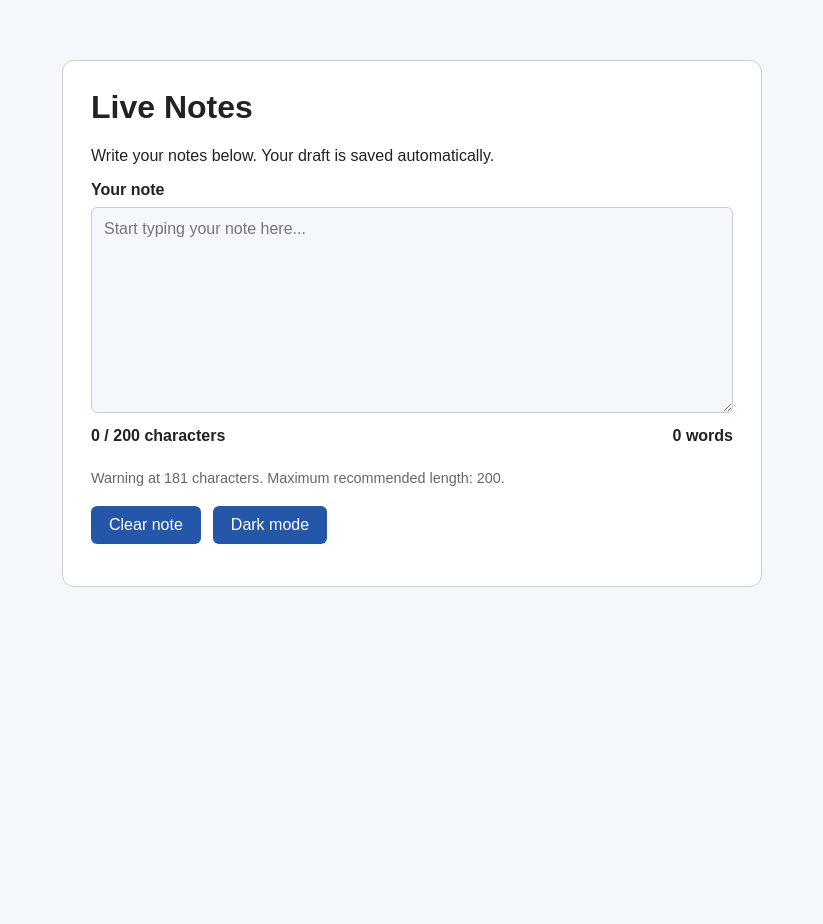
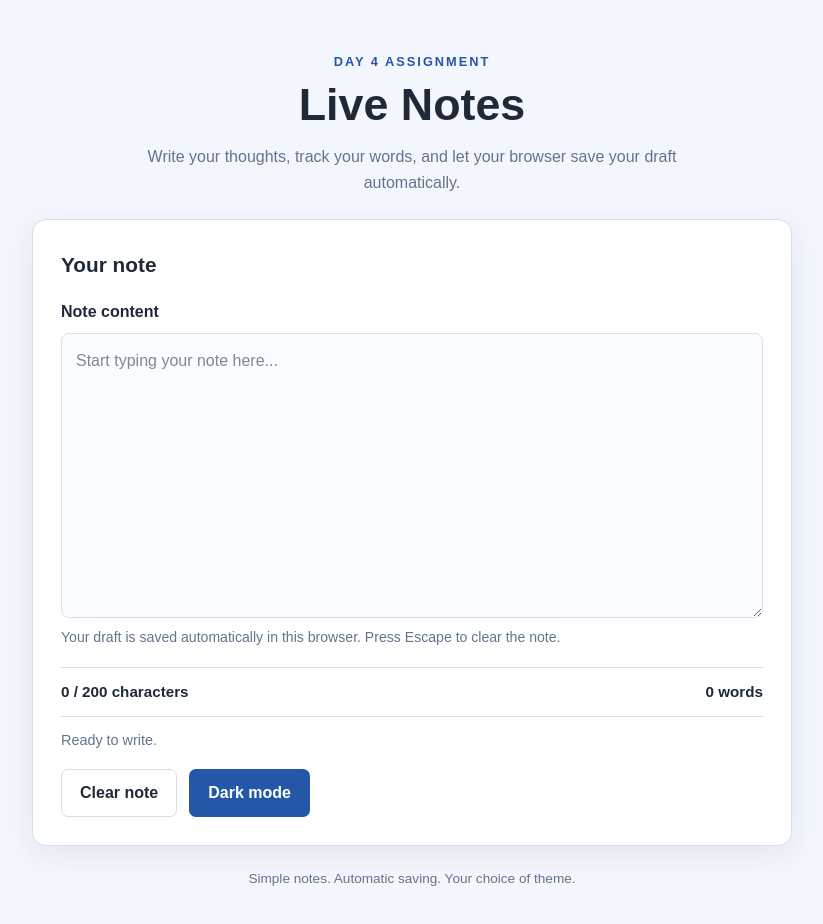
Before and after one commit to ndegwaelizabeth03-a11y/web-foundations-days, a plain HTML site: page day4/index.html in a window 1280 px wide. Shown: the whole page, without its empty margins (228-1051 px from the left). Before the commit the page ends 800 px from the top, so only its background shows below. Drawn offline with Linux system fonts and the light colour scheme.

Commit message:
Day 4 assignment

```diff
--- a/day4/index.html
+++ b/day4/index.html
@@ -4,36 +4,80 @@
 <head>
     <meta charset="UTF-8">
     <meta name="viewport" content="width=device-width, initial-scale=1.0">
-    <title>Day 4 - Live Notes</title>
+
+    <meta
+        name="description"
+        content="A simple notes app with live character and word counts, automatic draft saving, and a dark theme."
+    >
+
+    <title>Live Notes | Day 4</title>
+
     <link rel="stylesheet" href="style.css">
     <script src="script.js" defer></script>
 </head>
 <body>
     <main class="container">
+        <header class="page-header">
+            <p class="eyebrow">DAY 4 ASSIGNMENT</p>
             <h1>Live Notes</h1>
-        <p>Write your notes below. Your draft is saved automatically.</p>
+            <p class="intro">
+                Write your thoughts, track your words, and let your
+                browser save your draft automatically.
+            </p>
+        </header>
 
-        <label for="note-text">Your note</label>
+        <section class="notes-panel" aria-labelledby="note-heading">
+            <h2 id="note-heading">Your note</h2>
+
+            <label for="note-text">Note content</label>
+
             <textarea
                 id="note-text"
                 rows="10"
                 maxlength="5000"
                 placeholder="Start typing your note here..."
+                aria-describedby="note-help char-count word-count"
             ></textarea>
 
+            <p id="note-help" class="hint">
+                Your draft is saved automatically in this browser.
+                Press Escape to clear the note.
+            </p>
+
             <div class="counter-container">
-            <p id="char-count">0 / 200 characters</p>
-            <p id="word-count">0 words</p>
+                <p
+                    id="char-count"
+                    aria-live="polite"
+                    aria-atomic="true"
+                >0 / 200 characters</p>
+
+                <p
+                    id="word-count"
+                    aria-live="polite"
+                    aria-atomic="true"
+                >0 words</p>
             </div>
 
-        <p class="hint">Warning at 181 characters. Maximum recommended length: 200.</p>
+            <p id="status" class="status" role="status">
+                Ready to write.
+            </p>
 
             <div class="buttons">
-            <button id="clear-btn" type="button">Clear note</button>
-            <button id="theme-toggle" type="button">Dark mode</button>
+                <button id="clear-btn" type="button">
+                    Clear note
+                </button>
+
+                <button
+                    id="theme-toggle"
+                    type="button"
+                    aria-pressed="false"
+                >Dark mode</button>
             </div>
+        </section>
 
-        <p id="status" aria-live="polite"></p>
+        <footer class="page-footer">
+            <p>Simple notes. Automatic saving. Your choice of theme.</p>
+        </footer>
     </main>
 </body>
 </html>
--- a/day4/script.js
+++ b/day4/script.js
@@ -1,4 +1,7 @@
 
+"use strict";
+
+// Select the HTML elements.
 const noteText = document.getElementById("note-text");
 const charCount = document.getElementById("char-count");
 const wordCount = document.getElementById("word-count");
@@ -6,20 +9,25 @@ const clearBtn = document.getElementById("clear-btn");
 const themeToggle = document.getElementById("theme-toggle");
 const status = document.getElementById("status");
 
+// Keys used to store data in localStorage.
 const DRAFT_KEY = "day4-note-draft";
 const THEME_KEY = "day4-theme";
 
+// Update the character count, word count and warning classes.
 function updateCounts() {
     const text = noteText.value;
     const characters = text.length;
 
-    const words = text.trim() === ""
+    const trimmedText = text.trim();
+
+    const words = trimmedText === ""
         ? 0
-        : text.trim().split(/\s+/).length;
+        : trimmedText.split(/\s+/).length;
 
     charCount.textContent = `${characters} / 200 characters`;
     wordCount.textContent = `${words} words`;
 
+    // Remove old warning classes before checking the new count.
     charCount.classList.remove("warning", "over");
 
     if (characters > 200) {
@@ -29,58 +37,98 @@ function updateCounts() {
     }
 }
 
+// Save the current note as a draft.
 function saveDraft() {
+    try {
         localStorage.setItem(DRAFT_KEY, noteText.value);
+    } catch (error) {
+        status.textContent = "Draft could not be saved in this browser.";
+    }
 }
 
+// Clear the note, counters and saved draft.
 function clearNote() {
     noteText.value = "";
+
+    try {
         localStorage.removeItem(DRAFT_KEY);
-    updateCounts();
-    status.textContent = "Note cleared.";
+        status.textContent = "Note cleared. Draft removed.";
+    } catch (error) {
+        status.textContent = "Note cleared, but the saved draft could not be removed.";
     }
 
+    updateCounts();
+}
+
+// Apply the selected theme and update the button.
 function applyTheme(isDark) {
     document.body.classList.toggle("dark", isDark);
-    themeToggle.textContent = isDark ? "Light mode" : "Dark mode";
+
+    themeToggle.textContent = isDark
+        ? "Light mode"
+        : "Dark mode";
+
+    themeToggle.setAttribute("aria-pressed", String(isDark));
 }
 
+// Save the selected theme.
+function saveTheme(isDark) {
+    try {
+        localStorage.setItem(THEME_KEY, isDark ? "dark" : "light");
+    } catch (error) {
+        status.textContent = "Theme changed, but the preference could not be saved.";
+    }
+}
+
+// Switch between light mode and dark mode.
 function toggleTheme() {
     const isDark = !document.body.classList.contains("dark");
 
     applyTheme(isDark);
-    localStorage.setItem(THEME_KEY, isDark ? "dark" : "light");
+    saveTheme(isDark);
 }
 
-// Restore the saved draft when the page loads.
+// Restore the saved note when the page loads.
+try {
     const savedDraft = localStorage.getItem(DRAFT_KEY);
 
     if (savedDraft !== null) {
         noteText.value = savedDraft;
     }
+} catch (error) {
+    status.textContent = "Saved draft could not be accessed.";
+}
 
-// Restore the saved theme.
+// Restore the saved theme when the page loads.
+try {
     const savedTheme = localStorage.getItem(THEME_KEY);
+
     applyTheme(savedTheme === "dark");
+} catch (error) {
+    applyTheme(false);
+}
 
-// Display the correct counters on page load.
+// Show the correct counters for the initial or restored note.
 updateCounts();
 
-// Update counters and save the draft whenever the user types.
-noteText.addEventListener("input", () => {
+// Save the draft and update counters whenever the user types.
+noteText.addEventListener("input", function () {
     updateCounts();
     saveDraft();
-    status.textContent = "Draft saved.";
+
+    if (status.textContent !== "Draft could not be saved in this browser.") {
+        status.textContent = "Draft saved automatically.";
+    }
 });
 
 // Clear the note when the Clear button is clicked.
 clearBtn.addEventListener("click", clearNote);
 
-// Toggle and remember the theme.
+// Toggle the theme when the theme button is clicked.
 themeToggle.addEventListener("click", toggleTheme);
 
-// Clear the note when Escape is pressed inside the textarea.
-noteText.addEventListener("keydown", (event) => {
+// Pressing Escape inside the textarea clears the note.
+noteText.addEventListener("keydown", function (event) {
     if (event.key === "Escape") {
         clearNote();
     }
--- a/day4/style.css
+++ b/day4/style.css
@@ -1,22 +1,32 @@
 
 :root {
-    --bg-color: #f4f7fb;
-    --text-color: #222222;
+    color-scheme: light;
+
+    --bg-color: #f3f6fc;
+    --text-color: #202938;
     --panel-color: #ffffff;
-    --border-color: #cccccc;
+    --border-color: #d6deeb;
+    --input-bg: #fbfcff;
     --button-color: #2457a7;
     --button-text: #ffffff;
-    --muted-color: #666666;
+    --muted-color: #64748b;
+    --accent-color: #2457a7;
+    --shadow-color: rgb(25 45 80 / 8%);
 }
 
 body.dark {
-    --bg-color: #171923;
-    --text-color: #f1f1f1;
-    --panel-color: #252a38;
-    --border-color: #555d70;
-    --button-color: #537fd5;
+    color-scheme: dark;
+
+    --bg-color: #141925;
+    --text-color: #edf2fa;
+    --panel-color: #202838;
+    --border-color: #414d63;
+    --input-bg: #171e2b;
+    --button-color: #527ed1;
     --button-text: #ffffff;
-    --muted-color: #c1c7d0;
+    --muted-color: #b6c1d3;
+    --accent-color: #91b5ff;
+    --shadow-color: rgb(0 0 0 / 20%);
 }
 
 * {
@@ -24,25 +34,60 @@ body.dark {
 }
 
 body {
+    min-height: 100vh;
     margin: 0;
-    padding: 30px 16px;
-    font-family: Arial, sans-serif;
+    padding: 32px 16px;
+    font-family: Arial, Helvetica, sans-serif;
+    line-height: 1.6;
     background-color: var(--bg-color);
     color: var(--text-color);
-    transition: background-color 0.2s, color 0.2s;
+    transition:
+        background-color 0.2s ease,
+        color 0.2s ease;
 }
 
 .container {
-    max-width: 700px;
-    margin: 30px auto;
+    width: 100%;
+    max-width: 760px;
+    margin: 20px auto;
+}
+
+.page-header {
+    margin-bottom: 24px;
+    text-align: center;
+}
+
+.eyebrow {
+    margin-bottom: 6px;
+    color: var(--accent-color);
+    font-size: 0.8rem;
+    font-weight: bold;
+    letter-spacing: 2px;
+}
+
+h1 {
+    margin: 0;
+    font-size: clamp(2rem, 5vw, 2.8rem);
+    line-height: 1.2;
+}
+
+.intro {
+    max-width: 540px;
+    margin: 12px auto 0;
+    color: var(--muted-color);
+}
+
+.notes-panel {
     padding: 28px;
     background-color: var(--panel-color);
     border: 1px solid var(--border-color);
-    border-radius: 12px;
+    border-radius: 14px;
+    box-shadow: 0 8px 28px var(--shadow-color);
 }
 
-h1 {
+h2 {
     margin-top: 0;
+    font-size: 1.3rem;
 }
 
 label {
@@ -52,14 +97,26 @@ label {
 }
 
 textarea {
+    display: block;
     width: 100%;
-    padding: 12px;
+    min-height: 220px;
+    padding: 14px;
+    border: 1px solid var(--border-color);
+    border-radius: 8px;
+    background-color: var(--input-bg);
+    color: var(--text-color);
     font: inherit;
-    color: var(--text-color);
-    background-color: var(--bg-color);
-    border: 1px solid var(--border-color);
-    border-radius: 6px;
     resize: vertical;
+    transition: border-color 0.2s ease;
+}
+
+textarea::placeholder {
+    color: var(--muted-color);
+    opacity: 0.85;
+}
+
+textarea:focus {
+    border-color: var(--accent-color);
 }
 
 textarea:focus-visible,
@@ -68,28 +125,53 @@ button:focus-visible {
     outline-offset: 3px;
 }
 
+.hint {
+    margin: 8px 0 18px;
+    color: var(--muted-color);
+    font-size: 0.88rem;
+}
+
 .counter-container {
     display: flex;
     justify-content: space-between;
+    align-items: center;
     flex-wrap: wrap;
-    gap: 8px;
+    gap: 8px 16px;
+    padding: 12px 0;
+    border-top: 1px solid var(--border-color);
+    border-bottom: 1px solid var(--border-color);
 }
 
 .counter-container p {
-    margin: 10px 0;
+    margin: 0;
+    font-size: 0.95rem;
     font-weight: bold;
 }
 
-.warning {
-    color: #d97706;
+#char-count {
+    color: var(--text-color);
 }
 
-.over {
+#char-count.warning {
+    color: #b45309;
+}
+
+#char-count.over {
     color: #dc2626;
     font-weight: bold;
 }
 
-.hint {
+body.dark #char-count.warning {
+    color: #fbbf24;
+}
+
+body.dark #char-count.over {
+    color: #fca5a5;
+}
+
+.status {
+    min-height: 24px;
+    margin: 12px 0;
     color: var(--muted-color);
     font-size: 0.9rem;
 }
@@ -98,32 +180,82 @@ button:focus-visible {
     display: flex;
     flex-wrap: wrap;
     gap: 12px;
-    margin-top: 20px;
+    margin-top: 16px;
 }
 
 button {
+    min-height: 44px;
     padding: 10px 18px;
-    border: none;
-    border-radius: 6px;
+    border: 1px solid transparent;
+    border-radius: 7px;
     background-color: var(--button-color);
     color: var(--button-text);
+    font: inherit;
+    font-weight: bold;
     cursor: pointer;
-    font-size: 1rem;
-    transition: opacity 0.2s;
+    transition:
+        opacity 0.2s ease,
+        transform 0.2s ease;
 }
 
 button:hover {
-    opacity: 0.8;
+    opacity: 0.88;
 }
 
-#status {
+button:active {
+    transform: translateY(1px);
+}
+
+#clear-btn {
+    background-color: transparent;
+    color: var(--text-color);
+    border-color: var(--border-color);
+}
+
+#clear-btn:hover {
+    background-color: var(--bg-color);
+}
+
+.page-footer {
+    margin-top: 22px;
     color: var(--muted-color);
-    font-size: 0.9rem;
+    font-size: 0.85rem;
+    text-align: center;
 }
 
 @media (max-width: 600px) {
+    body {
+        padding: 18px 12px;
+    }
+
     .container {
+        margin: 8px auto;
+    }
+
+    .notes-panel {
         padding: 18px;
-        margin: 10px auto;
+    }
+
+    .buttons {
+        flex-direction: column;
+    }
+
+    button {
+        width: 100%;
+    }
+
+    .counter-container {
+        align-items: flex-start;
     }
 }
+
+@media (prefers-reduced-motion: reduce) {
+    *,
+    *::before,
+    *::after {
+        scroll-behavior: auto !important;
+        transition-duration: 0.01ms !important;
+        animation-duration: 0.01ms !important;
+        animation-iteration-count: 1 !important;
+    }
+}
```
Lines whose indentation alone changed are shown as unchanged.
